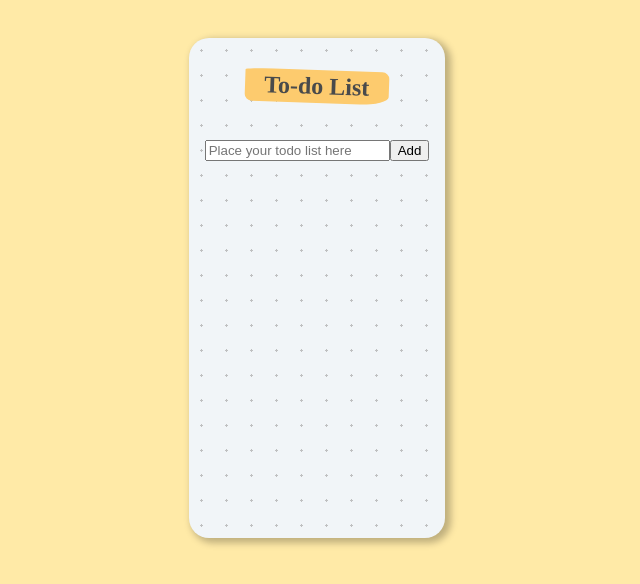
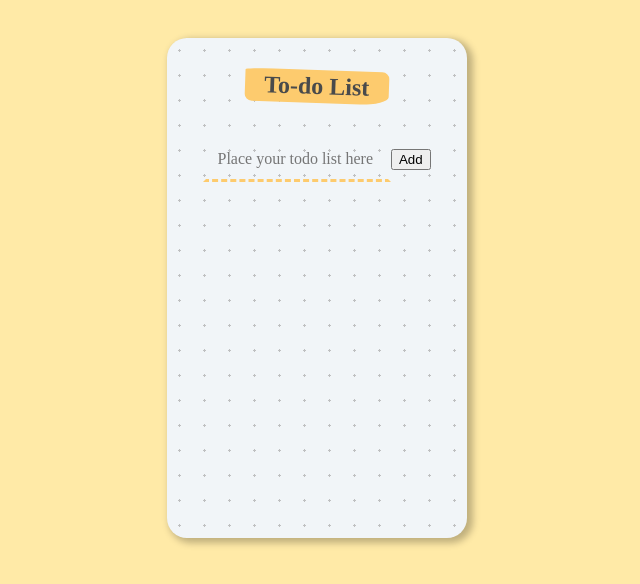
Before and after one commit to GUchechi/g-todo-list, a React (Create React App) app: page / in a window 1280 px wide. Shown: the top 584 px of the page, without its empty margins (323-963 px from the left). Built offline with nearby package versions, Linux system fonts and the light colour scheme.

Commit message:
styled form input

```diff
--- a/src/App.css
+++ b/src/App.css
@@ -42,3 +42,18 @@ body {
     background-color: #fdcb6e;
     font-size: 1.5rem;
 }
+
+.form input {
+    box-sizing: border-box;
+    background-color: transparent;
+    padding: 0.7rem;
+    background-color: transparent;
+    padding: 0.7rem;
+    border: solid 3px transparent;
+    border-bottom: dashed 3px #fdcb6e;
+    font-family: "Architects Daughter", cursive;
+    font-size: 1rem;
+    color: hsla(260, 2%, 25%, 0.7);
+    width: 70%;
+    margin-bottom: 20px;
+}
```
